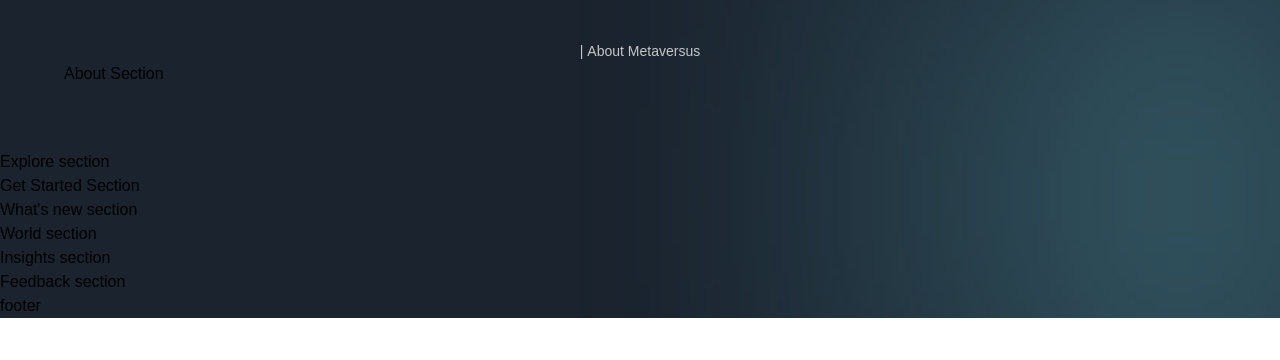
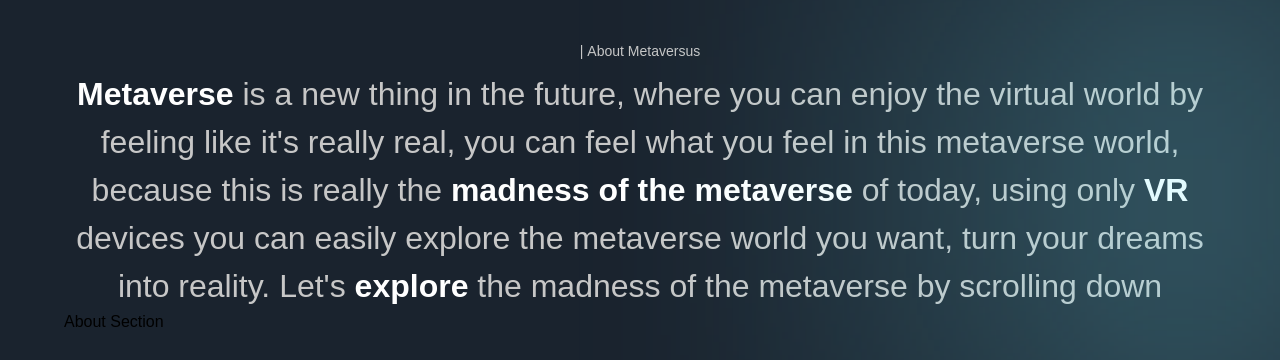
Before and after one commit to shawwnn/metaversus, a Next.js app: page / in a window 1280 px wide. Shown: the part 944-1304 px from the top of the page. Before the commit the page ends 1262 px from the top, so only its background shows below. Built offline with nearby package versions, Linux system fonts and the light colour scheme; a web font is replaced by a local one.

Commit message:
About II: Paragraph Content

```diff
--- a/sections/About.jsx
+++ b/sections/About.jsx
@@ -18,6 +18,13 @@
       className={`${styles.innerWidth} mx-auto ${styles.flexCenter} flex-col`}
     >
       <TypingText title="| About Metaversus" textStyles="text-center" />
+
+      <motion.p
+        variants={fadeIn('up', 'tween', 0.2, 1)}
+        className="mt-[8px] font-normal sm:text-[32px] text-[20px] text-center text-secondary-white"
+      >
+        <span className="font-extrabold text-white">Metaverse</span> is a new thing in the future, where you can enjoy the virtual world by feeling like it's really real, you can feel what you feel in this metaverse world, because this is really the <span className="font-extrabold text-white"> madness of the metaverse</span> of today, using only <span className="font-extrabold text-white">VR</span> devices you can easily explore the metaverse world you want, turn your dreams into reality. Let's <span className="font-extrabold text-white">explore</span> the madness of the metaverse by scrolling down
+      </motion.p>
     </motion.div>
     About Section
   </section>
```
